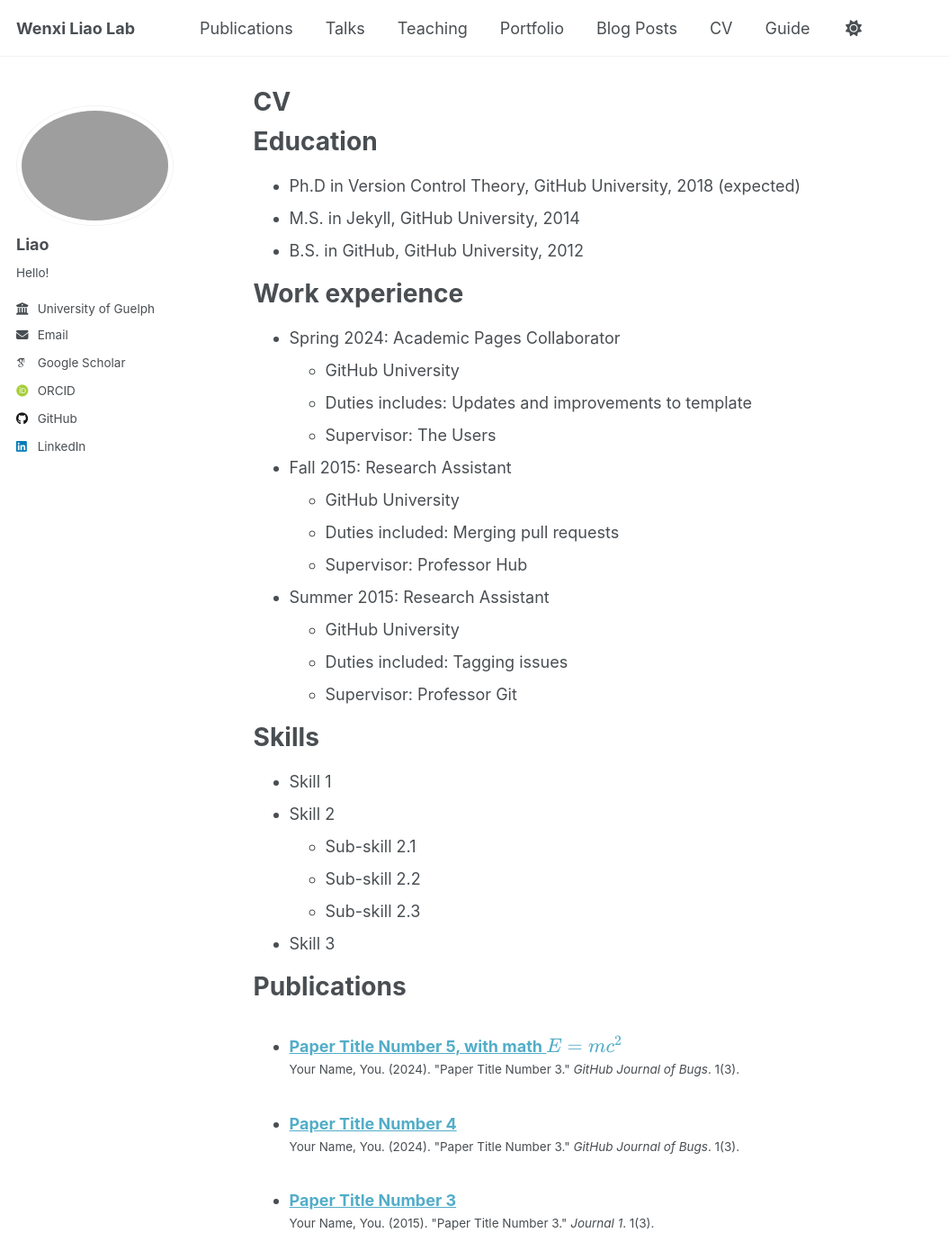
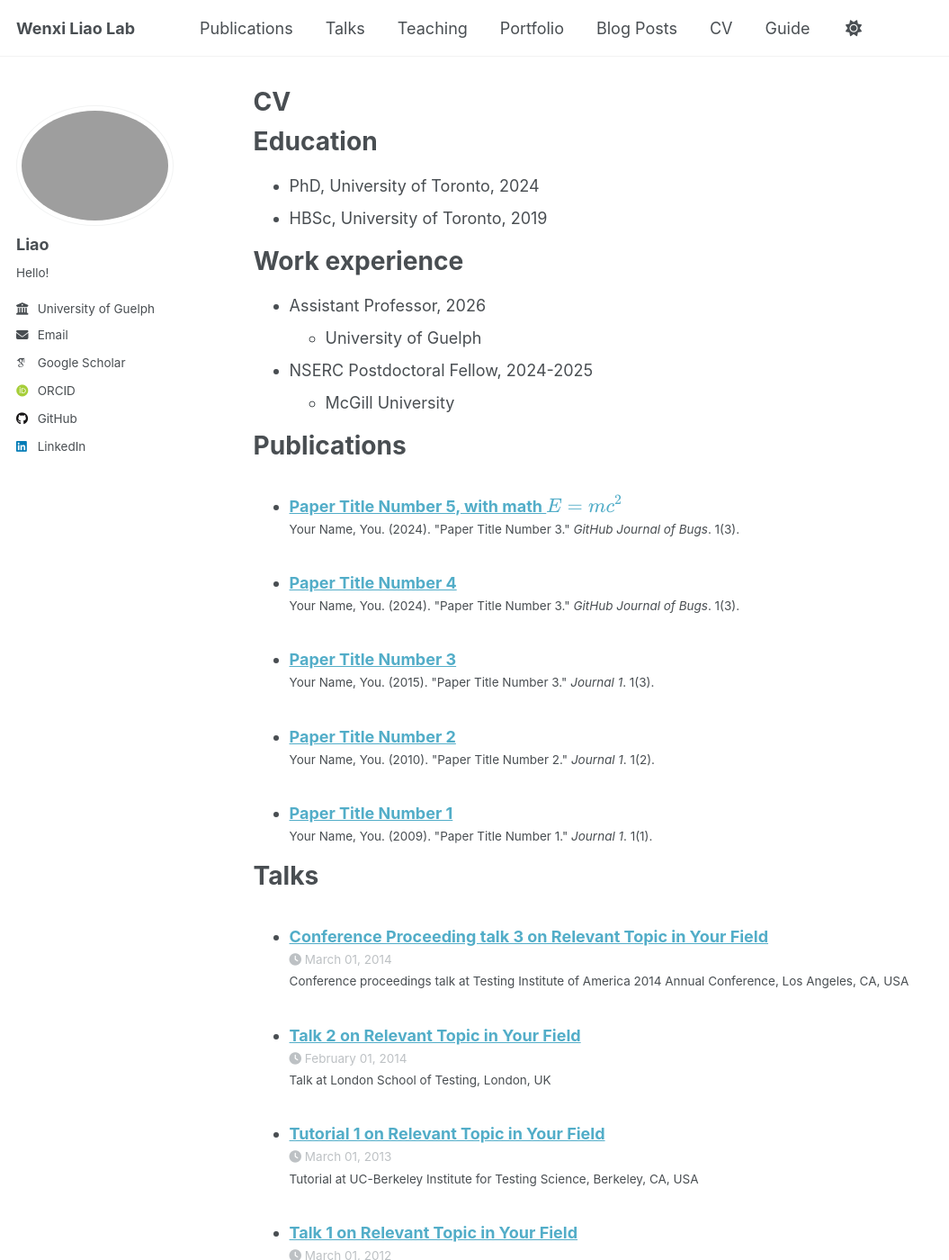
Before and after one commit to wenxiliao/wenxiliao.github.io, a Jekyll site: the page built from _pages/cv.md, in a window 1280 px wide and 1400 px high. Shown: the whole window at 90% size, without its empty margins (0-1055 px from the left). Built offline with Jekyll 4.4.1, drawn with Linux system fonts in a browser that asks for light colours; some web fonts are replaced; a script that is not in the unit is left out.

Commit message:
update cv page

```diff
--- a/_config.yml
+++ b/_config.yml
@@ -22,7 +22,7 @@ repository               : # "academicpages/academicpages.github.io"
 #               Additional customization can be done by editing /_includes/author-profile.html
 author:
   # Biographic information
-  avatar           : "/images/Wenxi_headshot.jpg"
+  avatar           : "Wenxi_headshot.jpg"
   name             : "Liao"
   pronouns         : # example: "she/her"
   bio              : "Hello!"
@@ -47,7 +47,7 @@ author:
   bitbucket        : # Username - Update with your username on the site
   codepen          : # Username
   dribbble         : # Username
-  github           : "https://github.com/wenxiliao"
+  github           : "wenxiliao"
   kaggle           : # Username
   stackoverflow    : # User number or user number and name (i.e., use "1" or "1/jeff-atwood")
 
@@ -62,7 +62,7 @@ author:
   keybase          : # Username
   instagram        : # Username
   lastfm           : # Username
-  linkedin         : "https://www.linkedin.com/in/wenxi-liao-phd-0b2a45122/"
+  linkedin         : "wenxi-liao-phd-0b2a45122"
   mastodon         : # URL
   medium           : # URL
   pinterest        : # Username
--- a/_pages/cv.md
+++ b/_pages/cv.md
@@ -11,35 +11,17 @@ redirect_from:
 
 Education
 ======
-* Ph.D in Version Control Theory, GitHub University, 2018 (expected)
-* M.S. in Jekyll, GitHub University, 2014
-* B.S. in GitHub, GitHub University, 2012
+* PhD, University of Toronto, 2024
+* HBSc, University of Toronto, 2019
 
 Work experience
 ======
-* Spring 2024: Academic Pages Collaborator
-  * GitHub University
-  * Duties includes: Updates and improvements to template
-  * Supervisor: The Users
+* Assistant Professor, 2026
+  * University of Guelph
 
-* Fall 2015: Research Assistant
-  * GitHub University
-  * Duties included: Merging pull requests
-  * Supervisor: Professor Hub
+* NSERC Postdoctoral Fellow, 2024-2025
+  * McGill University
 
-* Summer 2015: Research Assistant
-  * GitHub University
-  * Duties included: Tagging issues
-  * Supervisor: Professor Git
-
-Skills
-======
-* Skill 1
-* Skill 2
-  * Sub-skill 2.1
-  * Sub-skill 2.2
-  * Sub-skill 2.3
-* Skill 3
 
 Publications
 ======
```
